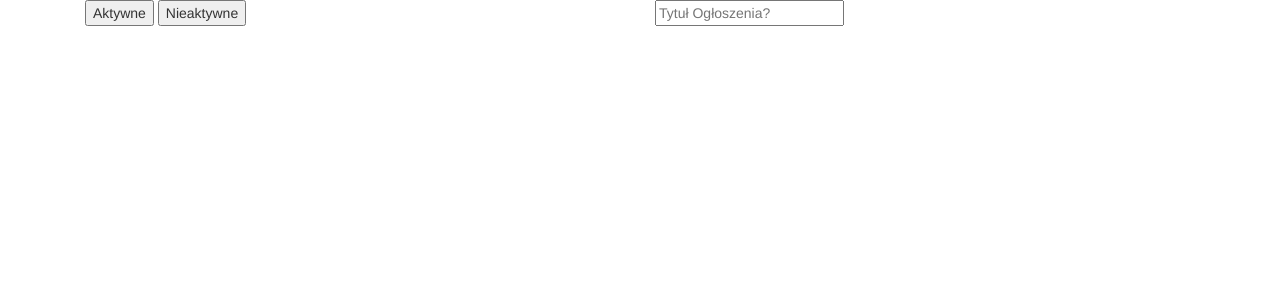
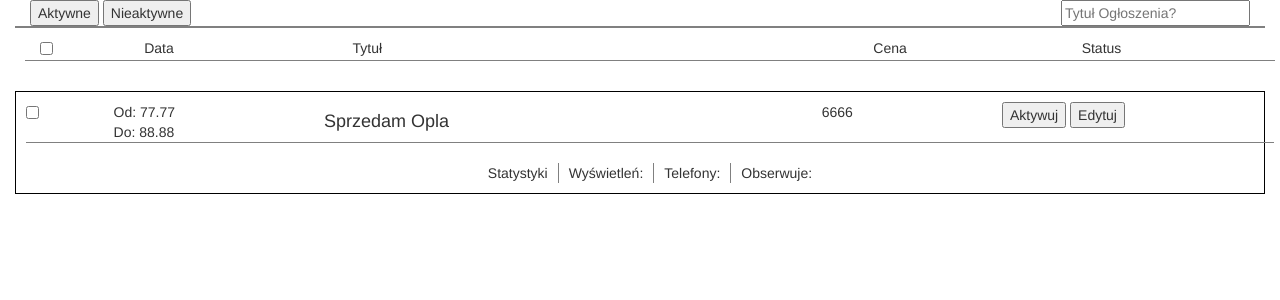
Before and after one commit to Endote/Projekt-Walter, a PHP site: page /adds.html in a window 1280 px wide. Shown: the top 300 px of the page. Run offline with PHP 8.4, Linux system fonts and the light colour scheme.

Commit message:
Acount / Adds 12.09
Prymitywne przeglądanie ogłoszeń

```diff
--- a/Account.html
+++ b/Account.html
@@ -105,7 +105,7 @@ Testing
 
 
         <iframe class="acctable" style="visibility:hidden;" onload="this.style.visibility = 'visible';"
-         src="settings.html" name="iframe"></iframe>
+         src="adds.html" name="iframe"></iframe>
 
       <div class="accfooter">
         Poka 100py
--- /dev/null
+++ b/adds.css
@@ -0,0 +1,68 @@
+.container {
+  display: flex;
+  justify-content: flex-start;
+  flex-direction: column;
+  width: 100%;
+}
+
+.header{
+display: flex;
+border-bottom: 2px solid gray;
+align-items: flex-start;
+}
+
+.search{
+  display: flex;
+  justify-content: flex-end;
+}
+
+.add {
+  display: flex;
+  flex-direction: column;
+  margin-top: 20px;
+  border: 1px solid black;
+}
+
+.addhead{
+
+margin: 10px;
+border-bottom: 1px solid gray;
+width: 100%;
+}
+
+.addbody {
+display: flex;
+flex-direction: row;
+justify-content: space-evenly;
+margin: 10px;
+border-bottom: 1px solid gray;
+width: 100%;
+}
+
+.check {
+flex-grow: 1;
+}
+
+.date {
+flex-grow: 2;
+}
+
+.title {
+flex-grow: 5;
+}
+
+.price {
+flex-grow: 2;
+}
+
+.status {
+flex-grow: 2;
+}
+
+.addfoot{
+  display: flex;
+  flex-direction: row;
+  justify-content: center;
+margin: 10px;
+width: 100%;
+}
--- a/adds.html
+++ b/adds.html
@@ -26,14 +26,68 @@
 
       <div class="col-sm-6 search">
           <input type="text" class="search"
-          placeholder="Tytuł Ogłoszenia?" name="searchadd">
+          placeholder="Tytuł Ogłoszenia?" name="search">
       </div>
     </div>
 
-    <div class="menu">
-
+    <div class="addhead">
+      <div class="col-sm-1">
+        <input type="checkbox" name="checkall">
+      </div>
+      <div class="col-sm-2">
+      Data
+      </div>
+      <div class="col-sm-5">
+      Tytuł
+      </div>
+      <div class="col-sm-2">
+      Cena
+      </div>
+      <div class="col-sm-2">
+      Status
+      </div>
     </div>
 
+      <div class="add">
+        <div class="addbody">
+          <div class="check">
+            <input type="checkbox" name="checkadd">
+          </div>
+          <div class="date">
+            Od: 77.77 <br>
+            Do: 88.88
+          </div>
+          <div class="title">
+            <h4> Sprzedam Opla </h4>
+          </div>
+          <div class="price">
+            6666
+          </div>
+          <div class="status">
+            <button> Aktywuj </button>
+            <button> Edytuj </button>
+          </div>
+        </div>
+
+        <div class="addfoot">
+          <div
+          style="padding: 0px 10px; border-right: 1px solid gray;">
+            Statystyki
+          </div>
+          <div
+          style="padding: 0px 10px; border-right: 1px solid gray;">
+            Wyświetleń:
+          </div>
+          <div
+          style="padding: 0px 10px; border-right: 1px solid gray;">
+            Telefony:
+          </div>
+          <div style="padding: 0px 10px;">
+            Obserwuje:
+          </div>
+        </div>
+
+      </div>
 </body>
 
 </html>
--- a/settings.css
+++ b/settings.css
@@ -4,7 +4,6 @@ h3 {
 }
 
 .menu{
-
   margin: 20px;
   margin-top: -10px;
   padding: 20px;
```
